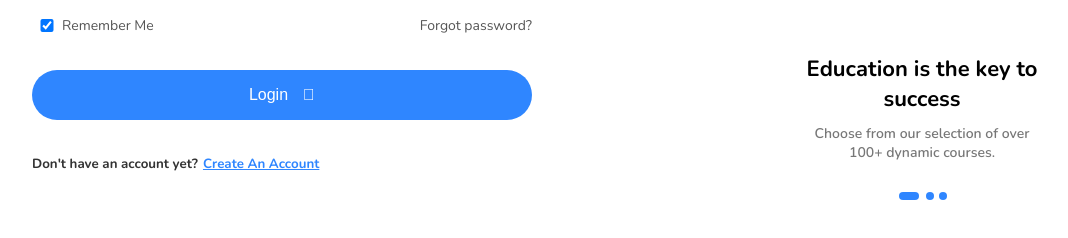
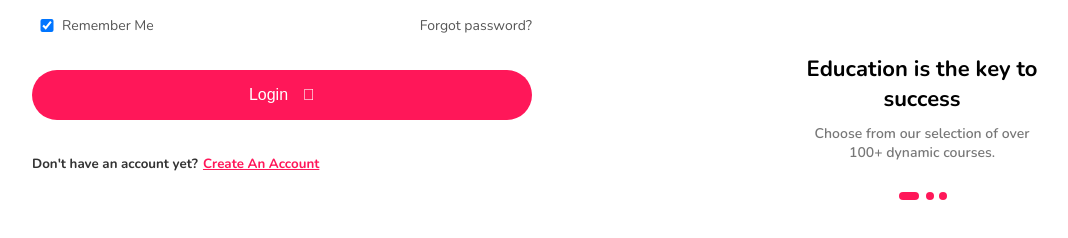
Before and after one commit to urielbitton/horizon-app, a React (Create React App) app: page / in a window 1280 px wide. Shown: the part 550-788 px from the top of the page, without its empty margins (38-1106 px from the left). Built offline with nearby package versions, Linux system fonts and the light colour scheme; no server answers.

Commit message:
set color theme

```diff
--- a/src/App.css
+++ b/src/App.css
@@ -6,13 +6,10 @@ html, body {
 }
 
 :root {
-  --primary: #2f86ff;
+  --primary: #ff1759;
+  --lightPrimary: #ff17592a;
   --bg: #f8f8fc;
-  --red: #f1605e;
-  --green: #67cf00;
-  --orange: #f5c136;
-  --lightRed: #f1605e2a;
-  --blueShadow: 0 13px 15px 5px rgba(47, 81, 232, 0.12);
+  --redShadow: 0 13px 15px 5px rgba(255, 23, 89, 0.12);
   --shadow: 0 5px 10px rgba(0,0,0,0.1);
   --navbarHeight: 80px;
   --sidebarWidth: 250px;
```
